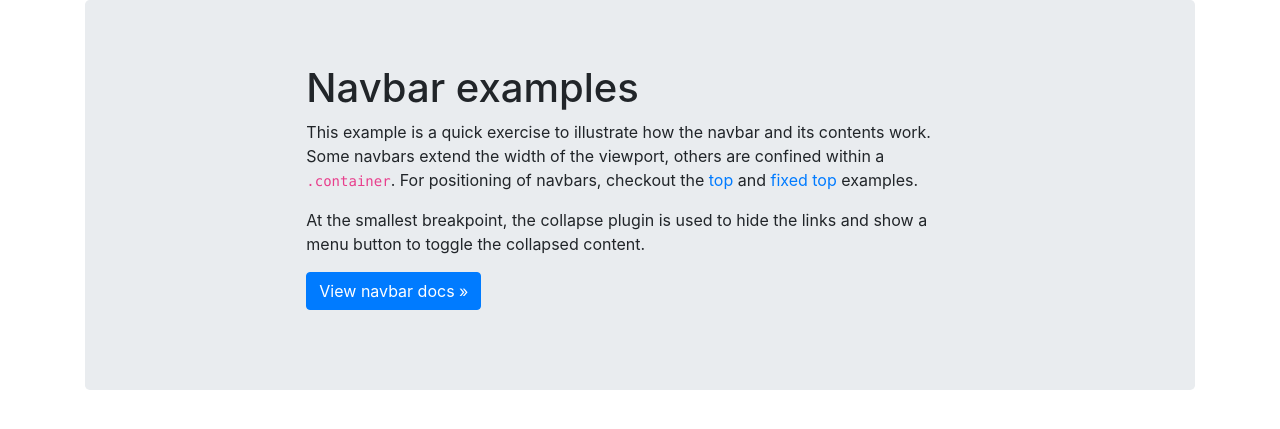
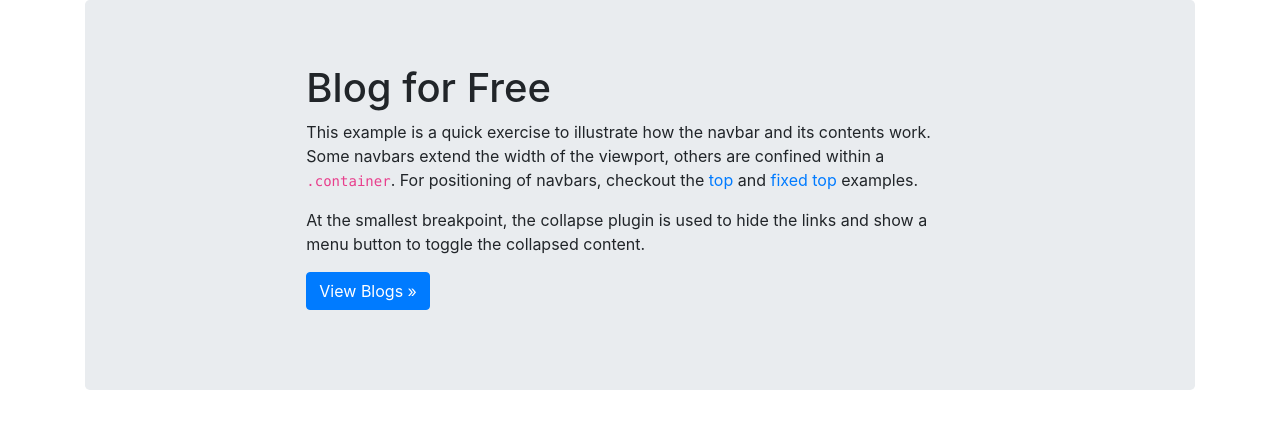
Before and after one commit to prabhat625/Flask-Blog-App, a Flask app: page / in a window 1280 px wide. Shown: the part 56-485 px from the top of the page. Run offline with Flask 2, Linux system fonts and the light colour scheme; some libraries are stand-ins or nearby versions.

Commit message:
make it better 3

```diff
--- a/templates/index.html
+++ b/templates/index.html
@@ -7,7 +7,7 @@
 {% block body %}
 <div class="jumbotron">
     <div class="col-sm-8 mx-auto">
-        <h1>Navbar examples</h1>
+        <h1>Blog for Free</h1>
         <p>This example is a quick exercise to illustrate how the navbar and its contents work. Some navbars extend the
             width of the viewport, others are confined within a <code>.container</code>. For positioning of navbars,
             checkout the <a href="/docs/4.5/examples/navbar-static/">top</a> and <a
@@ -15,7 +15,7 @@
         <p>At the smallest breakpoint, the collapse plugin is used to hide the links and show a menu button to toggle
             the collapsed content.</p>
         <p>
-            <a class="btn btn-primary" href="/docs/4.5/components/navbar/" role="button">View navbar docs &raquo;</a>
+            <a class="btn btn-primary" href="/posts" role="button">View Blogs &raquo;</a>
         </p>
     </div>
 </div>
```
